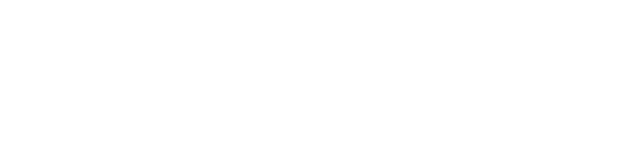
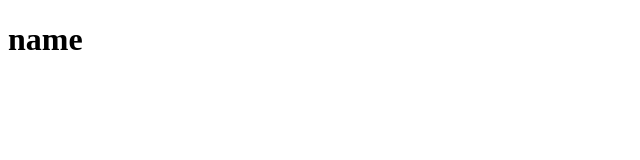
Before and after one commit to MounirBen/MW, a plain HTML site: page index.html in a window 1280 px wide. Shown: the whole page, without its empty margins (0-640 px from the left). Drawn offline with Linux system fonts and the light colour scheme.

Commit message:
user story 1st 2nd

```diff
--- a/index.html
+++ b/index.html
@@ -9,18 +9,12 @@
   <body>
     <script src="https://cdn.freecodecamp.org/testable-projects-fcc/v1/bundle.js"></script>
 
-    <!--
+<main id="main">
+<h1 id=title>name</h1>
 
-    Hello Camper!
+</main>
 
-    For now, the test suite only works in Chrome!
-    Please read the README below in the JS Editor before beginning.
-    Feel free to delete this message once you have read it.
-    Good luck and Happy Coding!
 
-    - The freeCodeCamp Team
-
-    -->
     <script  src="js/index.js"></script>
   </body>
 </html>
```
Also changed, not shown: 1 other file.
